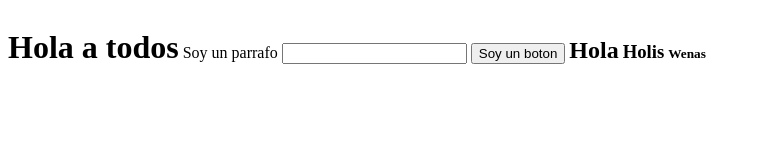
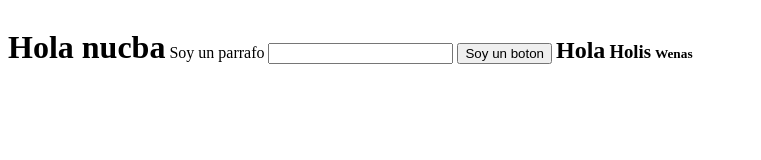
Before and after one commit to Herghost977/Display-CSS-NUCBA, a plain HTML site: page index.html in a window 1280 px wide. Shown: the whole page, without its empty margins (0-761 px from the left). Drawn offline with Linux system fonts and the light colour scheme.

Commit message:
Segundo Commit

```diff
--- a/index.html
+++ b/index.html
@@ -4,7 +4,7 @@
         <link rel="stylesheet" href="index.css">
     </head>
     <Body>
-<h1>Hola a todos</h1>
+<h1>Hola nucba</h1>
 <p>Soy un parrafo</p>
 <input type="text">
 <button>Soy un boton</button>
```
